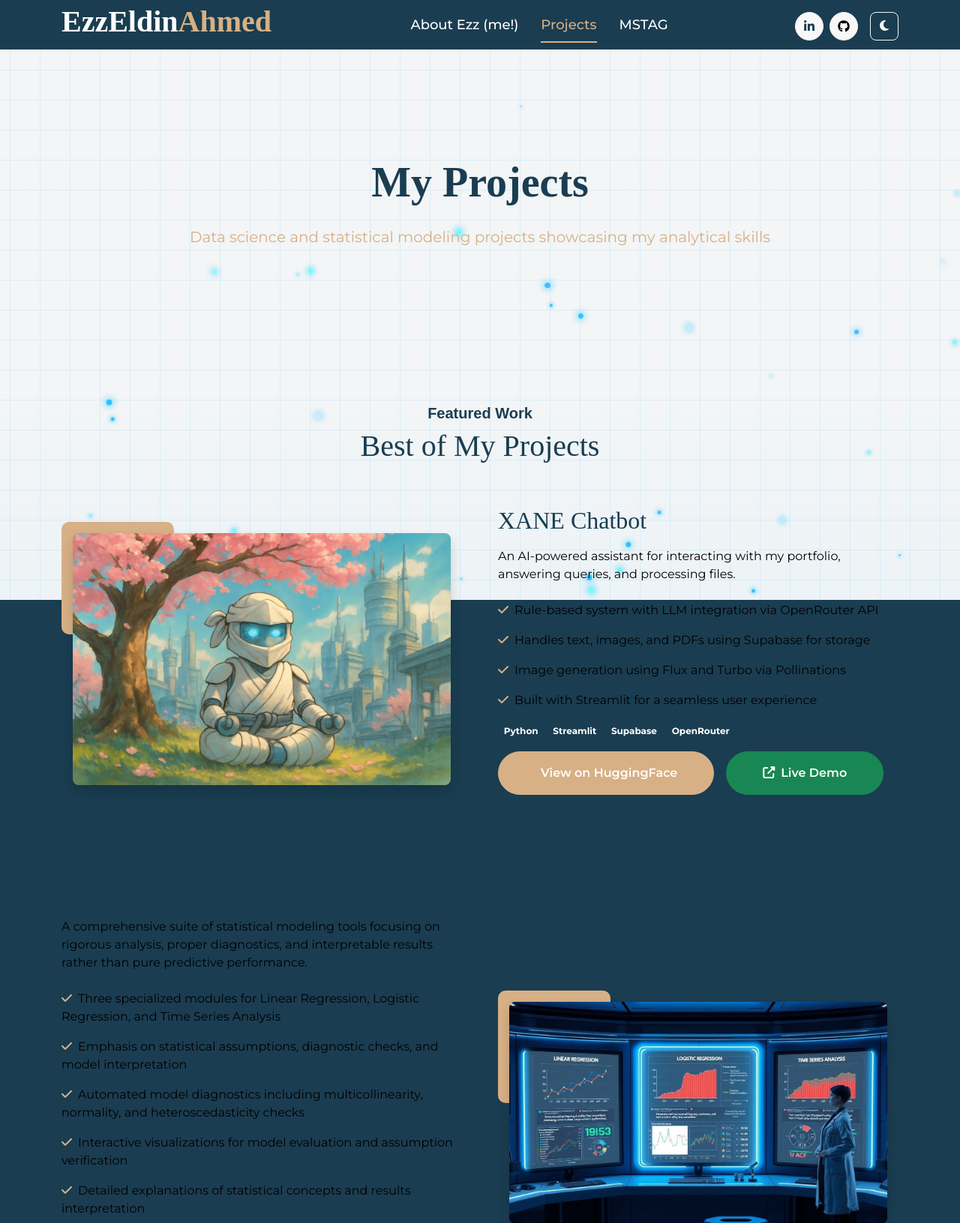
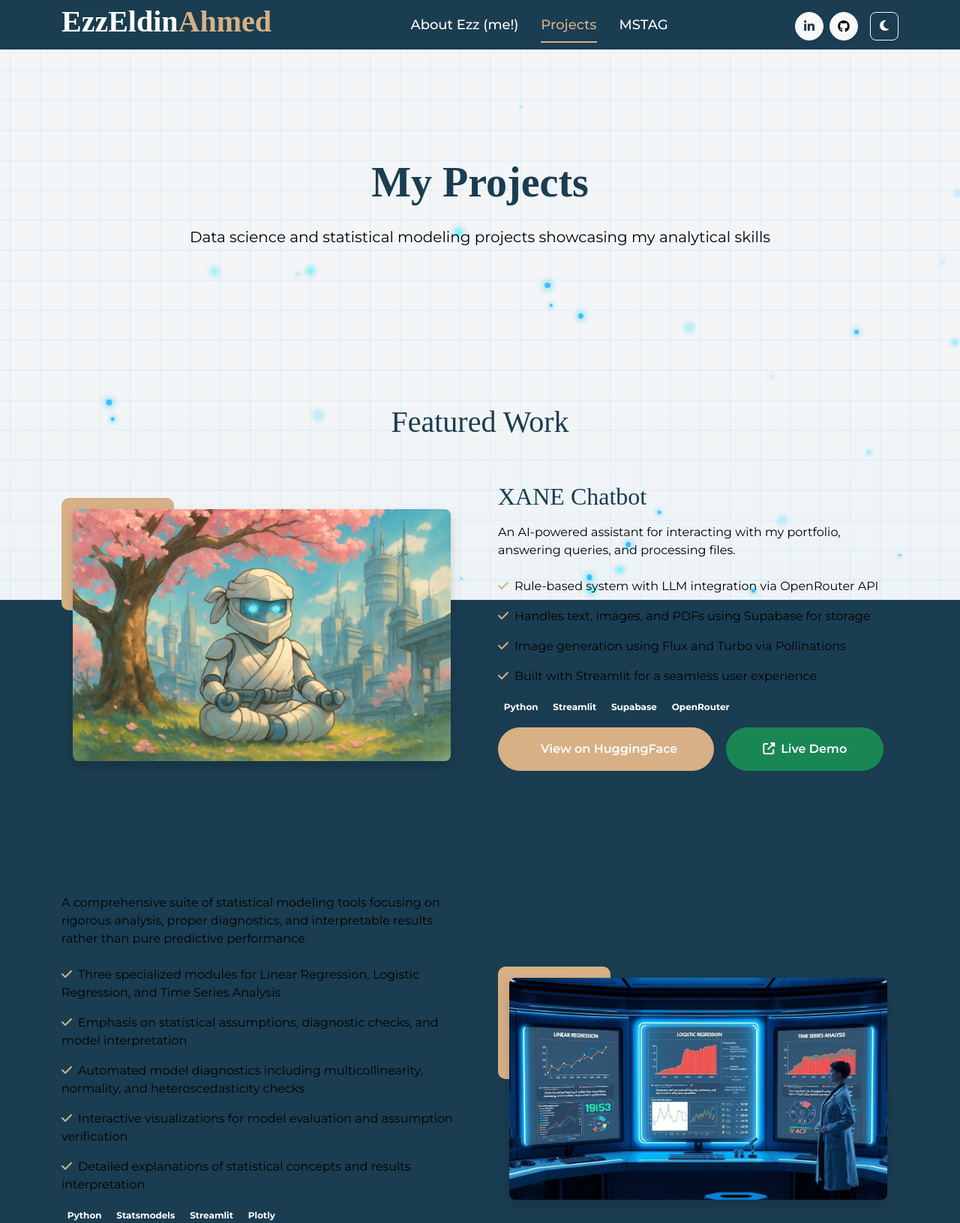
Before and after one commit to Ezzio11/ezz-portfolio, a Django app: page /projects/ in a window 1280 px wide. Shown: the top 1631 px of the page at 75% size. Run offline with Django 5.2, Linux system fonts and the light colour scheme; some libraries are stand-ins or nearby versions; some web fonts are replaced.

Commit message:
Update projects.html

```diff
--- a/myapp/templates/projects.html
+++ b/myapp/templates/projects.html
@@ -29,8 +29,8 @@
 <!-- Page Header Start -->
 <div class="container-fluid py-5 my-5">
     <div class="container text-center py-5">
-        <h1 class="display-4 text-primary mb-4">My Projects</h1>
-        <p class="fs-5 text-secondary">Data science and statistical modeling projects showcasing my analytical skills</p>
+        <h1 class="display-4 mb-4">My Projects</h1>
+        <p class="fs-5">Data science and statistical modeling projects showcasing my analytical skills</p>
     </div>
 </div>
 <!-- Page Header End -->
@@ -39,8 +39,7 @@
 <div class="container-fluid services py-5 mb-5">
     <div class="container">
         <div class="text-center mx-auto pb-5" style="max-width: 800px;">
-            <h5 class="text-primary">Featured Work</h5>
-            <h1>Best of My Projects</h1>
+            <h1>Featured Work</h1>
         </div>
 
         <!-- XANE Chatbot -->
```
